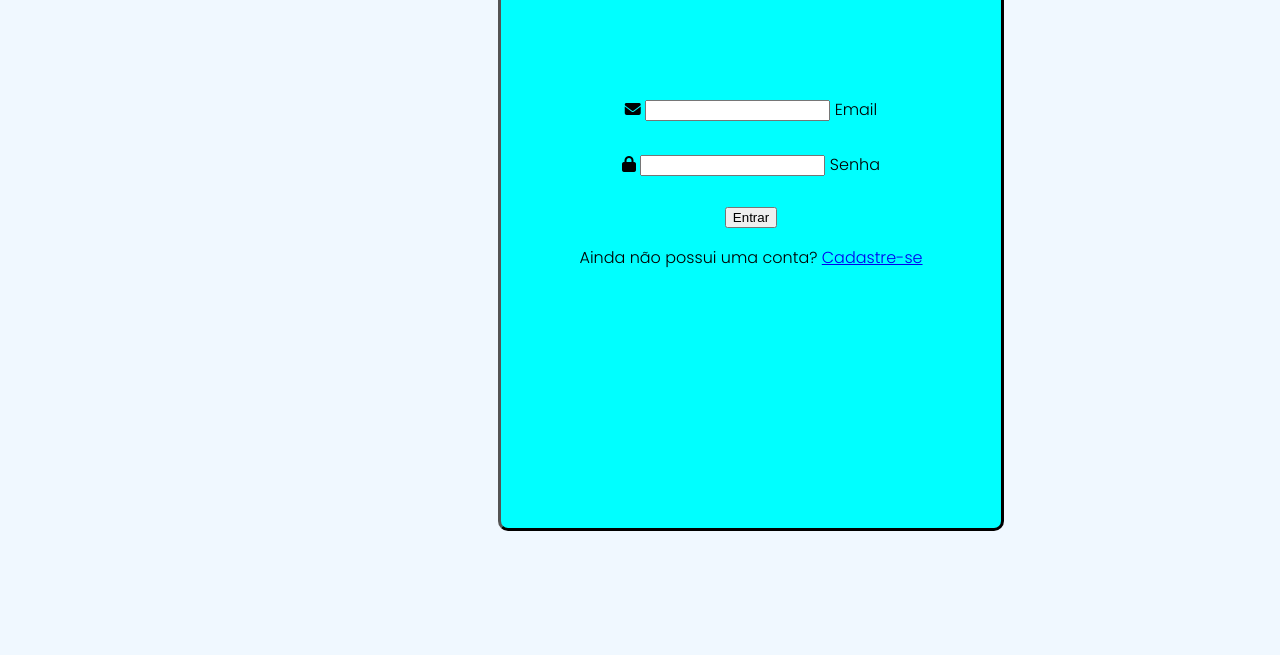
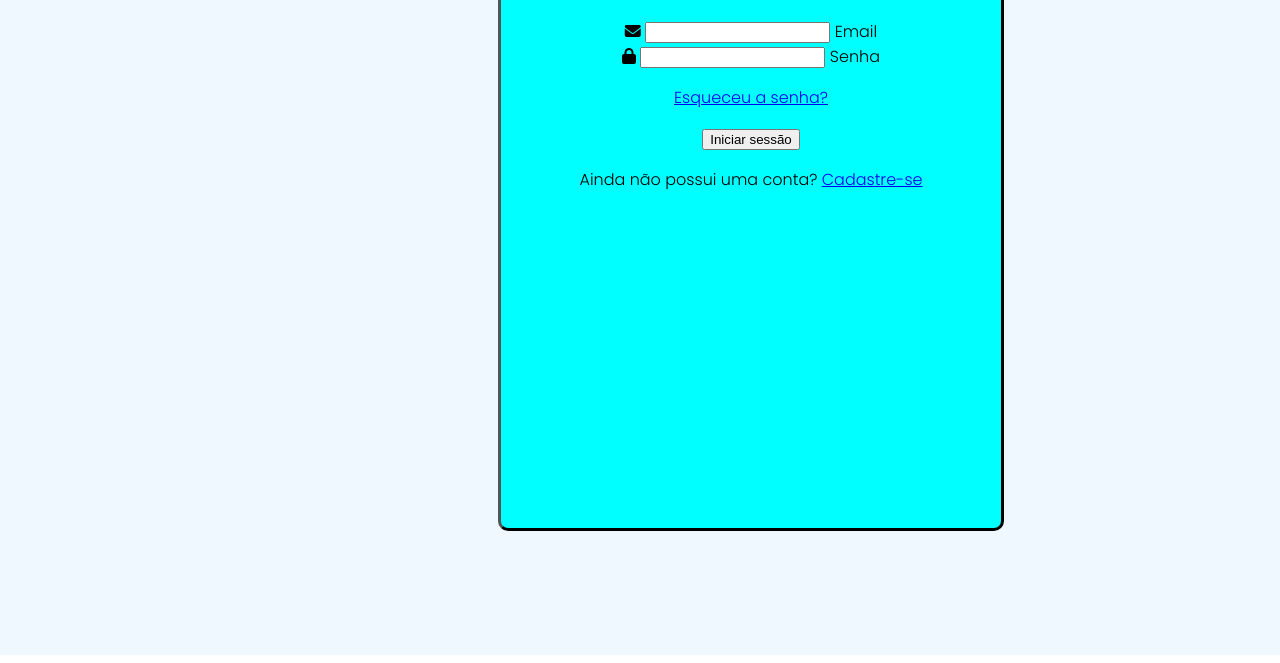
Before and after one commit to fernandoCesarFreitas/SistemaGestaoDeEventos, a plain HTML site: page Frontend/Home/Login/Login.html in a window 1280 px wide. Shown: the part 193-856 px from the top of the page. Drawn offline with Linux system fonts and the light colour scheme; a web font is replaced by a local one.

Commit message:
Update Login.html

```diff
--- a/Frontend/Home/Login/Login.html
+++ b/Frontend/Home/Login/Login.html
@@ -17,21 +17,24 @@
             <div class="login">
                 <h1>Iniciar sessão</h1>
                 <form>
-                    <div class="email">
-                     <span class="icon"><i class="fa-solid fa-envelope"></i></span>
+
+                    <div class="contendo-input">
+                     <span class="icone"><i class="fa-solid fa-envelope"></i></span>
                      <input type="email" required>
                      <label>Email</label>
                     </div>
 
-                    <div class="password">
-                     <span class="icon"><i class="fa-solid fa-lock"></i></span>
+                    <div class="contendo-input">
+                     <span class="icone"><i class="fa-solid fa-lock"></i></span>
                      <input type="password" required>
                      <label>Senha</label>
                     </div>
 
-                    <button class="enter-btn">Entrar</button>
+                    <p class="esqueceu-senha"><a class="esqueceu-senha" href="#">Esqueceu a senha?</a></p>
+
+                    <button class="btn">Iniciar sessão</button>
                 </form>
-                <p>Ainda não possui uma conta? <a href="Sign-up/Sign_up.html" target="_blank">Cadastre-se</a></p>
+                <p class="cadastrar">Ainda não possui uma conta? <a href="Sign-up/Sign_up.html" target="_blank">Cadastre-se</a></p>
             </div>
         </main>
 
```
